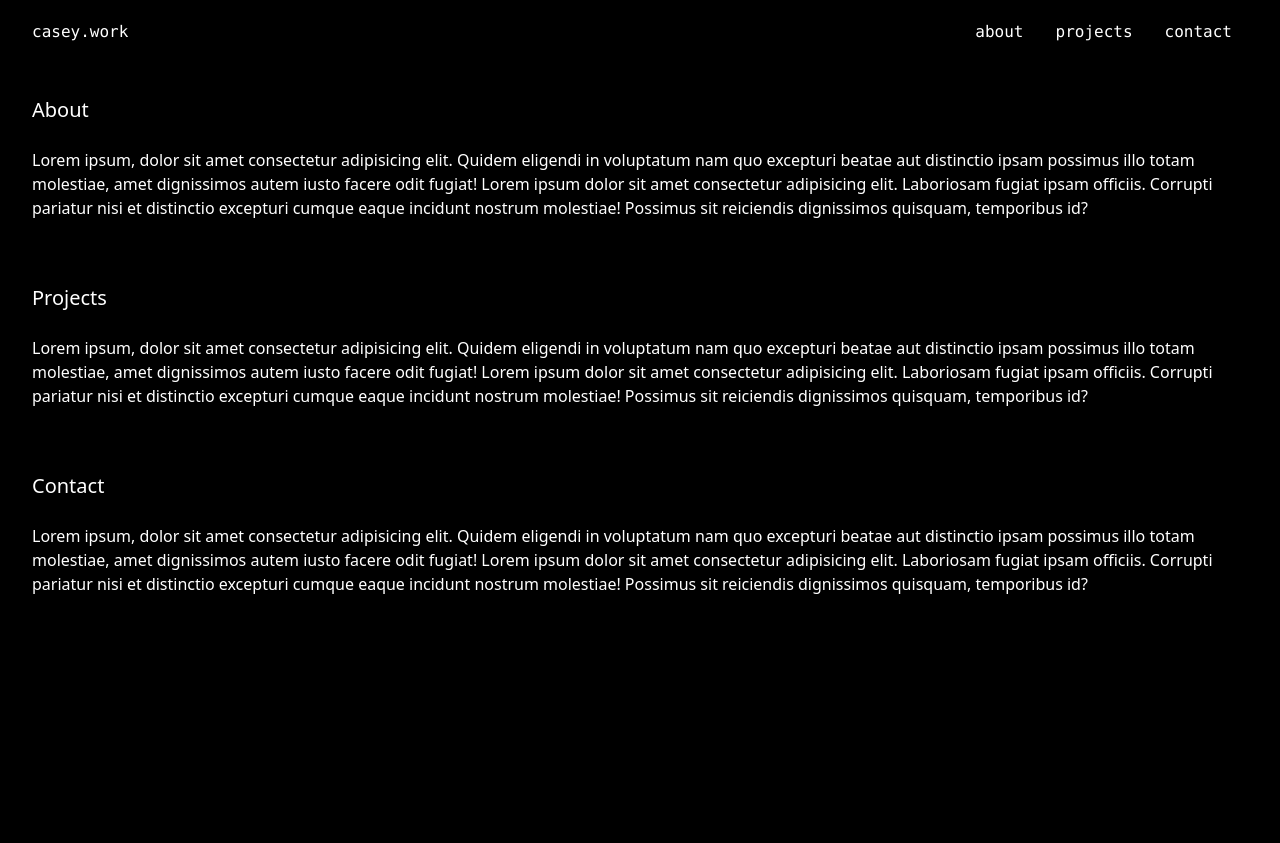
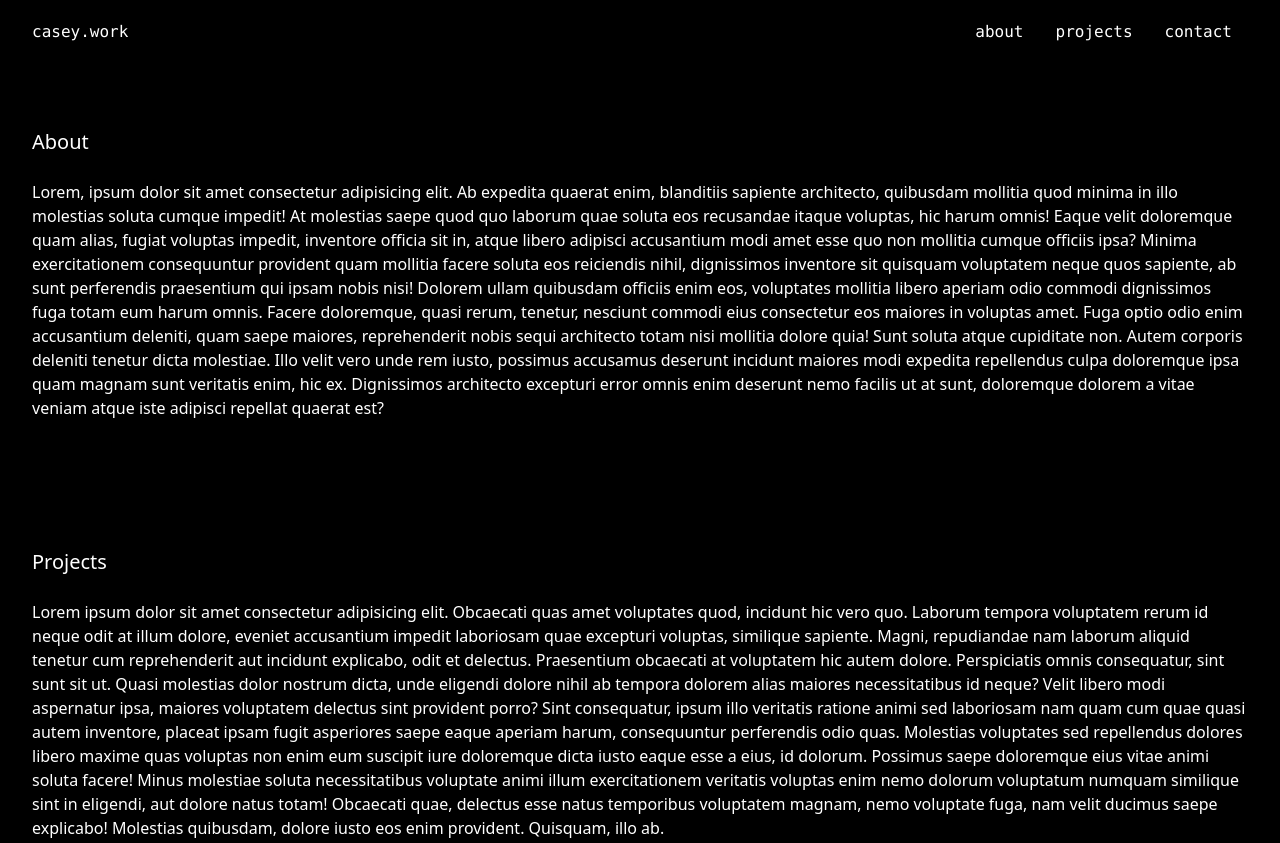
Before and after one commit to caseyharvey/portfolio-v4, a Gatsby site: page / in a window 1280 px wide. Shown: the top 843 px of the page. Before the commit the page ends 800 px from the top, so only its background shows below. Built offline with nearby package versions, Linux system fonts and the light colour scheme; Gatsby itself is replaced by a stand-in of ours.

Commit message:
added a sections dir and converted links to section tags

```diff
--- a/src/components/Dropdown.tsx
+++ b/src/components/Dropdown.tsx
@@ -11,7 +11,7 @@ const Dropdown: React.FC<Props> = ({ toggle, isOpen }) => {
     <div
       className={
         isOpen
-          ? "grid grid-rows-4 text-center items-center text-white"
+          ? "grid grid-rows-4 text-center items-center text-white mt-16 fixed w-full bg-black"
           : "hidden"
       }
       onClick={toggle}
--- a/src/components/sections/About.tsx
+++ b/src/components/sections/About.tsx
@@ -4,16 +4,30 @@ interface Props {}
 
 const About = (props: Props) => {
   return (
-    <section id="about" className="text-white p-8">
-      <div className="pb-6 text-xl">About</div>
+    <section id="about" className="text-white px-8">
+      <div className="pb-6 pt-32 text-xl">About</div>
       <p>
-        Lorem ipsum, dolor sit amet consectetur adipisicing elit. Quidem
-        eligendi in voluptatum nam quo excepturi beatae aut distinctio ipsam
-        possimus illo totam molestiae, amet dignissimos autem iusto facere odit
-        fugiat! Lorem ipsum dolor sit amet consectetur adipisicing elit.
-        Laboriosam fugiat ipsam officiis. Corrupti pariatur nisi et distinctio
-        excepturi cumque eaque incidunt nostrum molestiae! Possimus sit
-        reiciendis dignissimos quisquam, temporibus id?
+        Lorem, ipsum dolor sit amet consectetur adipisicing elit. Ab expedita
+        quaerat enim, blanditiis sapiente architecto, quibusdam mollitia quod
+        minima in illo molestias soluta cumque impedit! At molestias saepe quod
+        quo laborum quae soluta eos recusandae itaque voluptas, hic harum omnis!
+        Eaque velit doloremque quam alias, fugiat voluptas impedit, inventore
+        officia sit in, atque libero adipisci accusantium modi amet esse quo non
+        mollitia cumque officiis ipsa? Minima exercitationem consequuntur
+        provident quam mollitia facere soluta eos reiciendis nihil, dignissimos
+        inventore sit quisquam voluptatem neque quos sapiente, ab sunt
+        perferendis praesentium qui ipsam nobis nisi! Dolorem ullam quibusdam
+        officiis enim eos, voluptates mollitia libero aperiam odio commodi
+        dignissimos fuga totam eum harum omnis. Facere doloremque, quasi rerum,
+        tenetur, nesciunt commodi eius consectetur eos maiores in voluptas amet.
+        Fuga optio odio enim accusantium deleniti, quam saepe maiores,
+        reprehenderit nobis sequi architecto totam nisi mollitia dolore quia!
+        Sunt soluta atque cupiditate non. Autem corporis deleniti tenetur dicta
+        molestiae. Illo velit vero unde rem iusto, possimus accusamus deserunt
+        incidunt maiores modi expedita repellendus culpa doloremque ipsa quam
+        magnam sunt veritatis enim, hic ex. Dignissimos architecto excepturi
+        error omnis enim deserunt nemo facilis ut at sunt, doloremque dolorem a
+        vitae veniam atque iste adipisci repellat quaerat est?
       </p>
     </section>
   )
--- a/src/components/sections/Contact.tsx
+++ b/src/components/sections/Contact.tsx
@@ -4,16 +4,31 @@ interface Props {}
 
 const About = (props: Props) => {
   return (
-    <section id="contact" className="text-white p-8">
-      <div className="pb-6 text-xl">Contact</div>
+    <section id="contact" className="text-white px-8">
+      <div className="pb-6 pt-32 text-xl">Contact</div>
       <p>
-        Lorem ipsum, dolor sit amet consectetur adipisicing elit. Quidem
-        eligendi in voluptatum nam quo excepturi beatae aut distinctio ipsam
-        possimus illo totam molestiae, amet dignissimos autem iusto facere odit
-        fugiat! Lorem ipsum dolor sit amet consectetur adipisicing elit.
-        Laboriosam fugiat ipsam officiis. Corrupti pariatur nisi et distinctio
-        excepturi cumque eaque incidunt nostrum molestiae! Possimus sit
-        reiciendis dignissimos quisquam, temporibus id?
+        Lorem ipsum dolor sit amet, consectetur adipisicing elit. Accusantium,
+        assumenda. Quisquam ducimus nisi eius id odit nobis? Aperiam reiciendis
+        molestiae animi saepe dolore, laudantium aspernatur, earum mollitia
+        commodi vitae tenetur! Officia accusantium magnam tenetur ut inventore
+        eum nulla nisi dolores autem, doloribus a error dicta deleniti sit
+        cumque incidunt. Facere ex illum ea alias similique deleniti laudantium
+        sint, neque, quo, maiores vel soluta reprehenderit sed optio incidunt
+        quos nisi tenetur! Esse, nemo, harum tempora quis illo voluptas autem
+        impedit eum quam nobis natus dolorem nulla aperiam provident! Explicabo
+        dolorem error asperiores ad libero necessitatibus quas minima
+        laboriosam, illo ipsam aperiam perspiciatis quam ratione quae eaque?
+        Enim adipisci minima amet illo optio, ipsam voluptate at, asperiores
+        molestiae nesciunt vero reiciendis ab! Illo, ab facilis beatae odit
+        atque eos. Cum molestiae porro recusandae, corrupti sed expedita
+        possimus ipsum facere veritatis nisi minima alias quos id unde quas
+        rerum officia error, nihil deserunt ducimus dolorum fugit quaerat.
+        Voluptate similique eius hic quam doloribus. Laudantium dolores beatae
+        necessitatibus voluptates aperiam alias incidunt reprehenderit
+        exercitationem velit quibusdam tempore perferendis soluta aliquid
+        distinctio inventore sequi, provident officia! Veniam, dignissimos at
+        quidem qui error ducimus facere saepe nam, tempore veritatis placeat
+        cupiditate harum exercitationem! Quo, consequatur accusamus?
       </p>
     </section>
   )
--- a/src/components/sections/Projects.tsx
+++ b/src/components/sections/Projects.tsx
@@ -4,16 +4,31 @@ interface Props {}
 
 const About = (props: Props) => {
   return (
-    <section id="projects" className="text-white p-8">
-      <div className="pb-6 text-xl">Projects</div>{" "}
+    <section id="projects" className="text-white px-8">
+      <div className="pb-6 pt-32 text-xl">Projects</div>{" "}
       <p>
-        Lorem ipsum, dolor sit amet consectetur adipisicing elit. Quidem
-        eligendi in voluptatum nam quo excepturi beatae aut distinctio ipsam
-        possimus illo totam molestiae, amet dignissimos autem iusto facere odit
-        fugiat! Lorem ipsum dolor sit amet consectetur adipisicing elit.
-        Laboriosam fugiat ipsam officiis. Corrupti pariatur nisi et distinctio
-        excepturi cumque eaque incidunt nostrum molestiae! Possimus sit
-        reiciendis dignissimos quisquam, temporibus id?
+        Lorem ipsum dolor sit amet consectetur adipisicing elit. Obcaecati quas
+        amet voluptates quod, incidunt hic vero quo. Laborum tempora voluptatem
+        rerum id neque odit at illum dolore, eveniet accusantium impedit
+        laboriosam quae excepturi voluptas, similique sapiente. Magni,
+        repudiandae nam laborum aliquid tenetur cum reprehenderit aut incidunt
+        explicabo, odit et delectus. Praesentium obcaecati at voluptatem hic
+        autem dolore. Perspiciatis omnis consequatur, sint sunt sit ut. Quasi
+        molestias dolor nostrum dicta, unde eligendi dolore nihil ab tempora
+        dolorem alias maiores necessitatibus id neque? Velit libero modi
+        aspernatur ipsa, maiores voluptatem delectus sint provident porro? Sint
+        consequatur, ipsum illo veritatis ratione animi sed laboriosam nam quam
+        cum quae quasi autem inventore, placeat ipsam fugit asperiores saepe
+        eaque aperiam harum, consequuntur perferendis odio quas. Molestias
+        voluptates sed repellendus dolores libero maxime quas voluptas non enim
+        eum suscipit iure doloremque dicta iusto eaque esse a eius, id dolorum.
+        Possimus saepe doloremque eius vitae animi soluta facere! Minus
+        molestiae soluta necessitatibus voluptate animi illum exercitationem
+        veritatis voluptas enim nemo dolorum voluptatum numquam similique sint
+        in eligendi, aut dolore natus totam! Obcaecati quae, delectus esse natus
+        temporibus voluptatem magnam, nemo voluptate fuga, nam velit ducimus
+        saepe explicabo! Molestias quibusdam, dolore iusto eos enim provident.
+        Quisquam, illo ab.
       </p>
     </section>
   )
--- a/src/pages/index.tsx
+++ b/src/pages/index.tsx
@@ -8,7 +8,7 @@ import SEO from "../components/seo"
 const IndexPage = () => (
   <Layout>
     <SEO title="portfolio" />
-    <div className="container pt-16">
+    <div className="container pb-32">
       <About />
       <Projects />
       <Contact />
```
